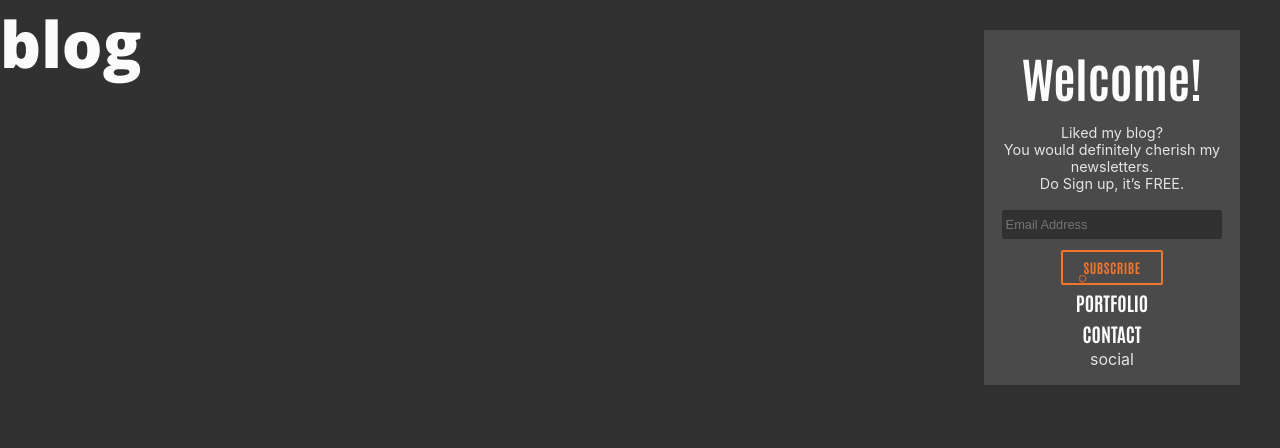
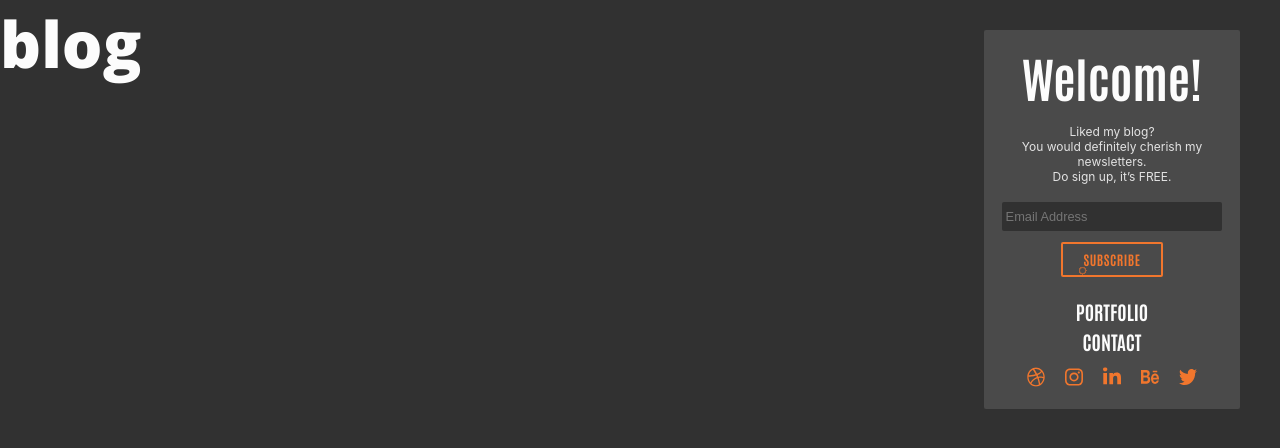
Before and after one commit to holdmypotion/portfolio-v2, a Next.js app: page /blog in a window 1280 px wide. Shown: the top 448 px of the page. Built offline with nearby package versions, Linux system fonts and the light colour scheme.

Commit message:
Added Social Svgs and hover animations to the footer

```diff
--- a/components/blog/layout/footer.js
+++ b/components/blog/layout/footer.js
@@ -8,7 +8,6 @@ import {
   Para,
 } from '../../../styles/blog/footerStyles';
 import { Button, Flex } from '../../../styles/blog/globalStyles';
-// import Button from '../UI/Button';
 import Social from './social';
 
 export default function Footer() {
@@ -18,7 +17,7 @@ export default function Footer() {
         <Heading>Welcome!</Heading>
         <Para>
           Liked my blog? <br />
-          You would definitely cherish my newsletters. <br /> Do Sign up, it’s
+          You would definitely cherish my newsletters. <br /> Do sign up, it’s
           FREE.
         </Para>
 
--- a/components/blog/layout/social.js
+++ b/components/blog/layout/social.js
@@ -1,3 +1,15 @@
+import Link from 'next/link';
+import { SOCIAL_SVGS } from '../../../data/data';
+import { Svg, Svgs } from '../../../styles/blog/footerStyles';
+
 export default function Social() {
-  return <div>social</div>;
+  const svgs = SOCIAL_SVGS.map(svg => (
+    <Svg key={svg.url}>
+      <Link href={svg.url}>
+        <a>{svg.svg}</a>
+      </Link>
+    </Svg>
+  ));
+
+  return <Svgs>{svgs}</Svgs>;
 }
--- a/styles/blog/footerStyles.js
+++ b/styles/blog/footerStyles.js
@@ -8,6 +8,7 @@ export const Container = styled.div`
   padding: 1rem;
   z-index: 10;
   background: ${props => props.theme.baseLight};
+  border-radius: 2px;
 `;
 
 export const Heading = styled.h2`
@@ -20,21 +21,62 @@ export const Heading = styled.h2`
 export const Para = styled.p`
   padding: 1rem 0;
   text-align: center;
-  font-size: 0.9rem;
+  font-size: 0.75rem;
 `;
 
 export const Menu = styled.ul`
   list-style: none;
   text-align: center;
+  margin-top: 20px;
 `;
 
 export const Item = styled.li`
+  position: relative;
+  cursor: pointer;
+  margin: -0.13rem 0;
   padding: 0.2rem 0;
   font-family: Antonio;
   font-weight: bold;
   color: ${props => props.theme.heading};
   font-size: 1.2rem;
   text-transform: uppercase;
+  transition: all 0.6s ease-in-out;
+
+  &:hover {
+    letter-spacing: 5px;
+  }
+
+  &::before {
+    content: '';
+    position: absolute;
+    left: 0;
+    right: 0;
+    top: 0;
+    height: 2px;
+    background-color: ${props => props.theme.heading};
+    transition: transform 0.6s ease-in-out;
+    transform: scaleX(0);
+  }
+
+  &:hover::before {
+    transform: scaleX(1);
+  }
+
+  &::after {
+    content: '';
+    position: absolute;
+    left: 0;
+    right: 0;
+    bottom: 0;
+    height: 2px;
+    background-color: ${props => props.theme.heading};
+    transition: transform 0.6s ease-in-out;
+    transform: scaleX(0);
+  }
+
+  &:hover::after {
+    transform: scaleX(1);
+  }
 `;
 
 export const Form = styled.form`
@@ -58,3 +100,42 @@ export const Input = styled.input`
     border: 2px solid ${props => props.theme.primary};
   }
 `;
+
+export const Svgs = styled.div`
+  padding-top: 10px;
+`;
+
+export const Svg = styled.span`
+  position: relative;
+  margin: 0 10px;
+  transition: all 0.2s ease;
+
+  & svg {
+    width: 18px;
+  }
+
+  & path {
+    transition: all 1s ease;
+    fill: ${props => props.theme.primary};
+  }
+
+  &:hover path {
+    fill: ${props => props.theme.heading};
+  }
+
+  &::after {
+    content: '';
+    position: absolute;
+    left: 0;
+    right: 0;
+    bottom: 0;
+    height: 2px;
+    background-color: ${props => props.theme.heading};
+    transition: transform 0.6s ease-in-out;
+    transform: scaleX(0);
+  }
+
+  &:hover::after {
+    transform: scaleX(1);
+  }
+`;
```
